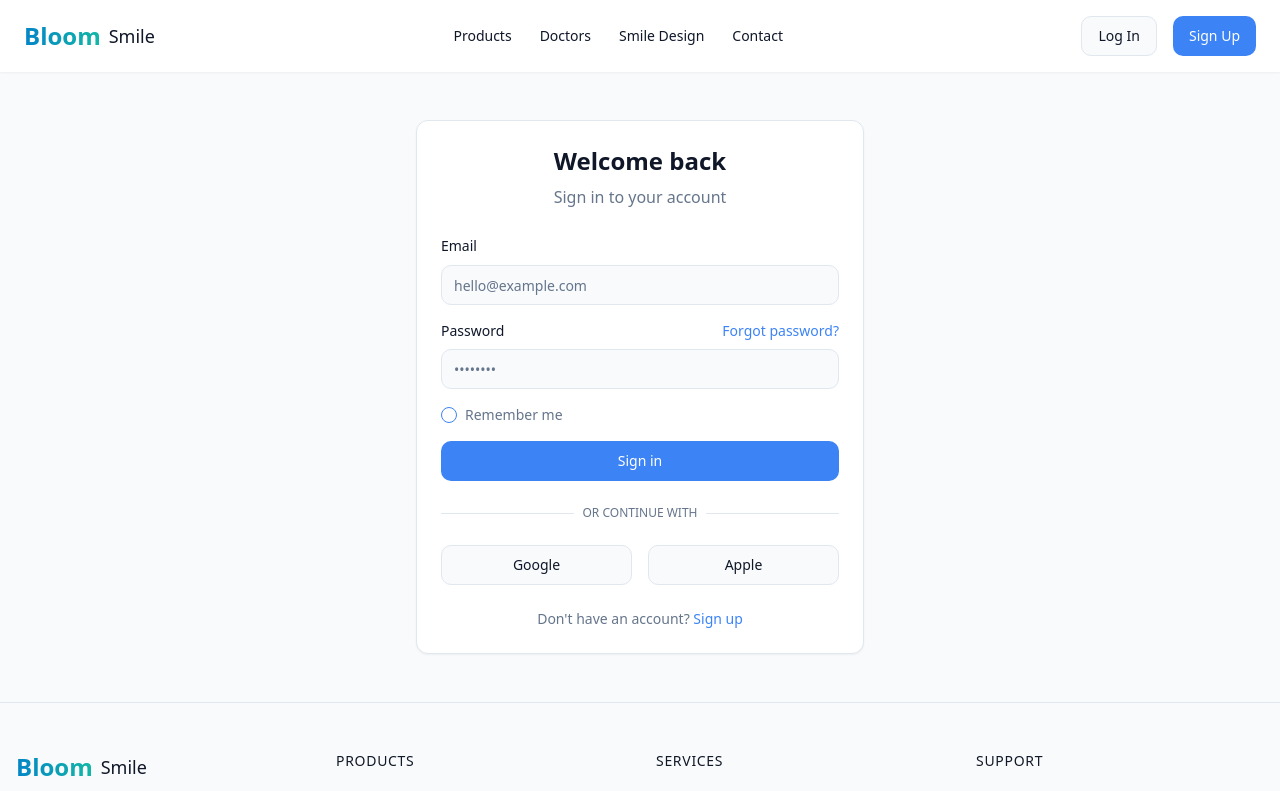
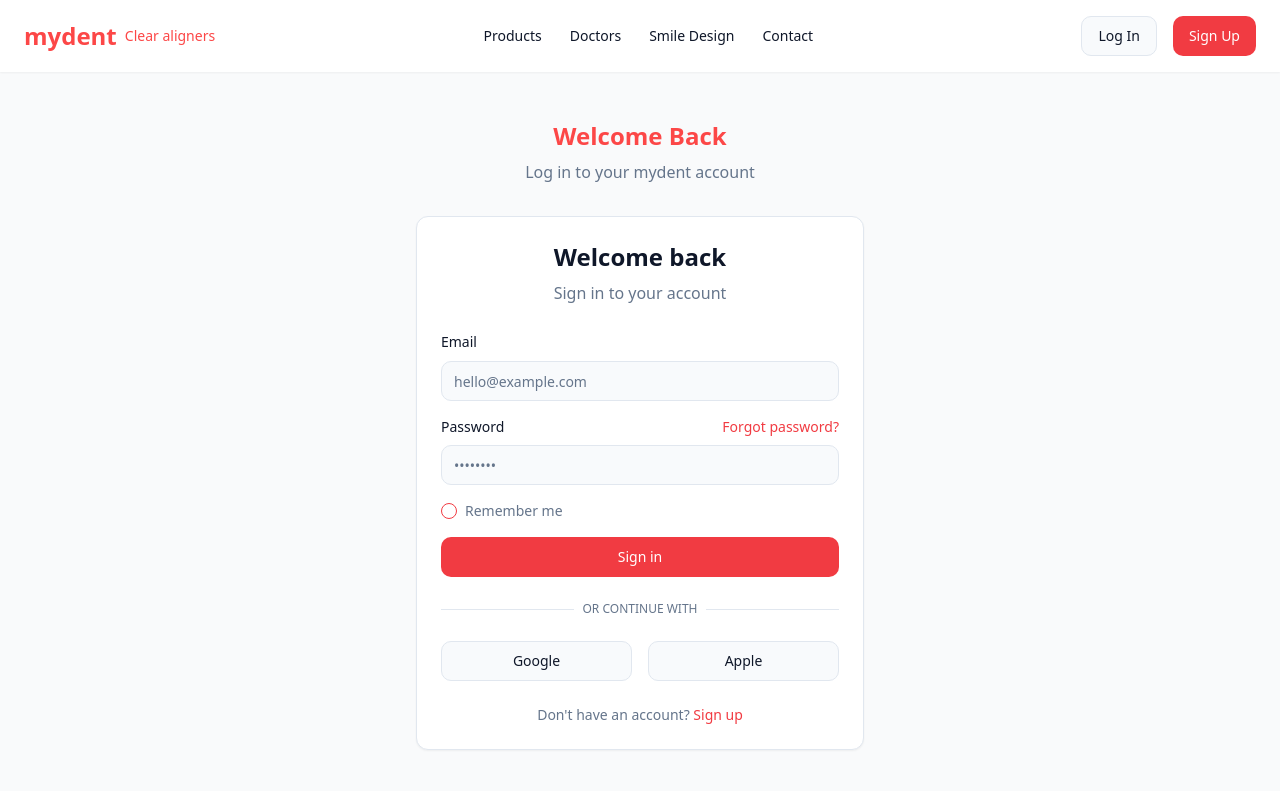
Before and after one commit to Satyam1013/mydent, a React (Vite) app: page /login in a window 1280 px wide. Shown: the top 791 px of the page. Built offline with nearby package versions, Linux system fonts and the light colour scheme.

Commit message:
Refactor: Apply mydent color scheme
Update the color scheme to match the mydent logo.

```diff
--- a/index.html
+++ b/index.html
@@ -4,18 +4,20 @@
   <head>
     <meta charset="UTF-8" />
     <meta name="viewport" content="width=device-width, initial-scale=1.0" />
-    <title>Bloom Digital Smile - Transform Your Smile</title>
-    <meta name="description" content="Transform your smile with Bloom Digital Smile's virtual consultations, AI-powered smile design, and premium dental products." />
-    <meta name="author" content="Bloom Digital Smile" />
+    <title>mydent - Clear aligners</title>
+    <meta name="description" content="Transform your smile with mydent's virtual consultations, AI-powered smile design, and premium dental products." />
+    <meta name="author" content="mydent" />
 
-    <meta property="og:title" content="Bloom Digital Smile - Transform Your Smile" />
+    <meta property="og:title" content="mydent - Clear aligners" />
     <meta property="og:description" content="Experience the future of dental care with AI-powered smile design, virtual consultations, and premium dental products." />
     <meta property="og:type" content="website" />
-    <meta property="og:image" content="https://lovable.dev/opengraph-image-p98pqg.png" />
+    <meta property="og:image" content="public/lovable-uploads/92381048-826b-4787-91a9-80c36031b16c.png" />
 
     <meta name="twitter:card" content="summary_large_image" />
-    <meta name="twitter:site" content="@bloom_smile" />
-    <meta name="twitter:image" content="https://lovable.dev/opengraph-image-p98pqg.png" />
+    <meta name="twitter:site" content="@mydent" />
+    <meta name="twitter:image" content="public/lovable-uploads/92381048-826b-4787-91a9-80c36031b16c.png" />
+
+    <link rel="icon" href="public/lovable-uploads/92381048-826b-4787-91a9-80c36031b16c.png" type="image/png">
 
     <!-- Fonts -->
     <link href="https://fonts.googleapis.com/css2?family=Inter:wght@400;500;600;700&display=swap" rel="stylesheet">
--- a/src/components/Navbar.tsx
+++ b/src/components/Navbar.tsx
@@ -11,10 +11,10 @@ const Navbar = () => {
     <nav className="bg-white shadow-sm py-4 sticky top-0 z-50">
       <div className="container mx-auto px-4 md:px-6 flex justify-between items-center">
         <Link to="/" className="flex items-center space-x-2">
-          <span className="text-2xl font-bold bg-gradient-to-r from-bloom-600 to-mint-500 bg-clip-text text-transparent">
-            Bloom
+          <span className="text-2xl font-bold text-mydent-500">
+            mydent
           </span>
-          <span className="text-lg font-medium">Smile</span>
+          <span className="text-sm font-medium text-mydent-500">Clear aligners</span>
         </Link>
 
         {/* Mobile menu button */}
--- a/src/index.css
+++ b/src/index.css
@@ -1,4 +1,3 @@
-
 @tailwind base;
 @tailwind components;
 @tailwind utilities;
@@ -14,13 +13,13 @@
     --popover: 0 0% 100%;
     --popover-foreground: 222 47% 11%;
 
-    --primary: 217 91% 60%;
+    --primary: 358 87% 59%; /* Updated to mydent red */
     --primary-foreground: 0 0% 100%;
 
-    --secondary: 172 70% 40%;
-    --secondary-foreground: 0 0% 100%;
+    --secondary: 358 87% 85%; /* Lighter red for secondary */
+    --secondary-foreground: 358 87% 30%;
 
-    --accent: 239 84% 67%;
+    --accent: 358 87% 59%; /* Accent is also mydent red */
     --accent-foreground: 0 0% 100%;
 
     --muted: 210 40% 96%;
@@ -31,18 +30,18 @@
 
     --border: 214 32% 91%;
     --input: 214 32% 91%;
-    --ring: 222 84% 70%;
+    --ring: 358 87% 59%; /* Ring color to match primary */
 
     --radius: 0.75rem;
 
     --sidebar-background: 0 0% 98%;
     --sidebar-foreground: 240 5% 26%;
-    --sidebar-primary: 240 6% 10%;
+    --sidebar-primary: 358 87% 59%; /* Updated to mydent red */
     --sidebar-primary-foreground: 0 0% 98%;
     --sidebar-accent: 240 5% 96%;
     --sidebar-accent-foreground: 240 6% 10%;
     --sidebar-border: 220 13% 91%;
-    --sidebar-ring: 217 91% 60%;
+    --sidebar-ring: 358 87% 59%; /* Updated to mydent red */
   }
 
   .dark {
@@ -55,13 +54,13 @@
     --popover: 222 47% 11%;
     --popover-foreground: 210 40% 98%;
 
-    --primary: 217 91% 60%;
+    --primary: 358 87% 59%; /* Updated to mydent red */
     --primary-foreground: 0 0% 100%;
 
-    --secondary: 172 70% 40%;
+    --secondary: 358 87% 35%; /* Darker red for dark mode */
     --secondary-foreground: 210 40% 98%;
 
-    --accent: 239 84% 67%;
+    --accent: 358 87% 59%; /* Updated to mydent red */
     --accent-foreground: 210 40% 98%;
 
     --muted: 217 33% 17%;
@@ -72,16 +71,16 @@
 
     --border: 217 33% 17%;
     --input: 217 33% 17%;
-    --ring: 224 76% 48%;
+    --ring: 358 87% 59%; /* Updated to mydent red */
 
     --sidebar-background: 240 6% 10%;
     --sidebar-foreground: 240 5% 96%;
-    --sidebar-primary: 224 76% 48%;
+    --sidebar-primary: 358 87% 59%; /* Updated to mydent red */
     --sidebar-primary-foreground: 0 0% 100%;
     --sidebar-accent: 240 4% 16%;
     --sidebar-accent-foreground: 240 5% 96%;
     --sidebar-border: 240 4% 16%;
-    --sidebar-ring: 217 91% 60%;
+    --sidebar-ring: 358 87% 59%; /* Updated to mydent red */
   }
 }
 
--- a/src/pages/Doctors.tsx
+++ b/src/pages/Doctors.tsx
@@ -10,7 +10,7 @@ const Doctors = () => {
 
       <div className="container mx-auto px-4 py-12">
         <div className="mb-8">
-          <h1 className="text-3xl font-bold mb-2">Our Doctors</h1>
+          <h1 className="text-3xl font-bold mb-2 text-mydent-500">Our Doctors</h1>
           <p className="text-muted-foreground">
             Meet our team of experienced dental professionals ready to guide your smile journey.
           </p>
--- a/src/pages/Login.tsx
+++ b/src/pages/Login.tsx
@@ -9,7 +9,13 @@ const Login = () => {
       <Navbar />
 
       <div className="flex-grow flex items-center justify-center bg-gray-50 py-12 px-4">
-        <LoginForm />
+        <div className="w-full max-w-md">
+          <div className="text-center mb-8">
+            <h1 className="text-2xl font-bold text-mydent-500 mb-2">Welcome Back</h1>
+            <p className="text-muted-foreground">Log in to your mydent account</p>
+          </div>
+          <LoginForm />
+        </div>
       </div>
 
       <Footer />
--- a/src/pages/Products.tsx
+++ b/src/pages/Products.tsx
@@ -10,7 +10,7 @@ const Products = () => {
 
       <div className="container mx-auto px-4 py-12">
         <div className="mb-8">
-          <h1 className="text-3xl font-bold mb-2">Our Products</h1>
+          <h1 className="text-3xl font-bold mb-2 text-mydent-500">Our Products</h1>
           <p className="text-muted-foreground">
             Discover our range of premium dental products designed for your smile journey.
           </p>
--- a/src/pages/Register.tsx
+++ b/src/pages/Register.tsx
@@ -9,7 +9,13 @@ const Register = () => {
       <Navbar />
 
       <div className="flex-grow flex items-center justify-center bg-gray-50 py-12 px-4">
-        <RegisterForm />
+        <div className="w-full max-w-md">
+          <div className="text-center mb-8">
+            <h1 className="text-2xl font-bold text-mydent-500 mb-2">Create Account</h1>
+            <p className="text-muted-foreground">Join mydent for your perfect smile journey</p>
+          </div>
+          <RegisterForm />
+        </div>
       </div>
 
       <Footer />
--- a/tailwind.config.ts
+++ b/tailwind.config.ts
@@ -1,4 +1,3 @@
-
 import type { Config } from "tailwindcss";
 
 export default {
@@ -63,6 +62,19 @@ export default {
 					border: 'hsl(var(--sidebar-border))',
 					ring: 'hsl(var(--sidebar-ring))'
 				},
+                mydent: {
+                    50: '#fff1f1',
+                    100: '#ffe1e1',
+                    200: '#ffc7c7',
+                    300: '#ffa0a0',
+                    400: '#ff6b6b',
+                    500: '#fc4747', /* Main mydent red */
+                    600: '#e62e2e',
+                    700: '#d11e1e',
+                    800: '#af1c1c',
+                    900: '#901c1c',
+                    950: '#500a0a',
+                },
                 bloom: {
                     50: '#f0f9ff',
                     100: '#e0f2fe',
```
Also changed, not shown: public/lovable-uploads/92381048-826b-4787-91a9-80c36031b16c.png (added).
